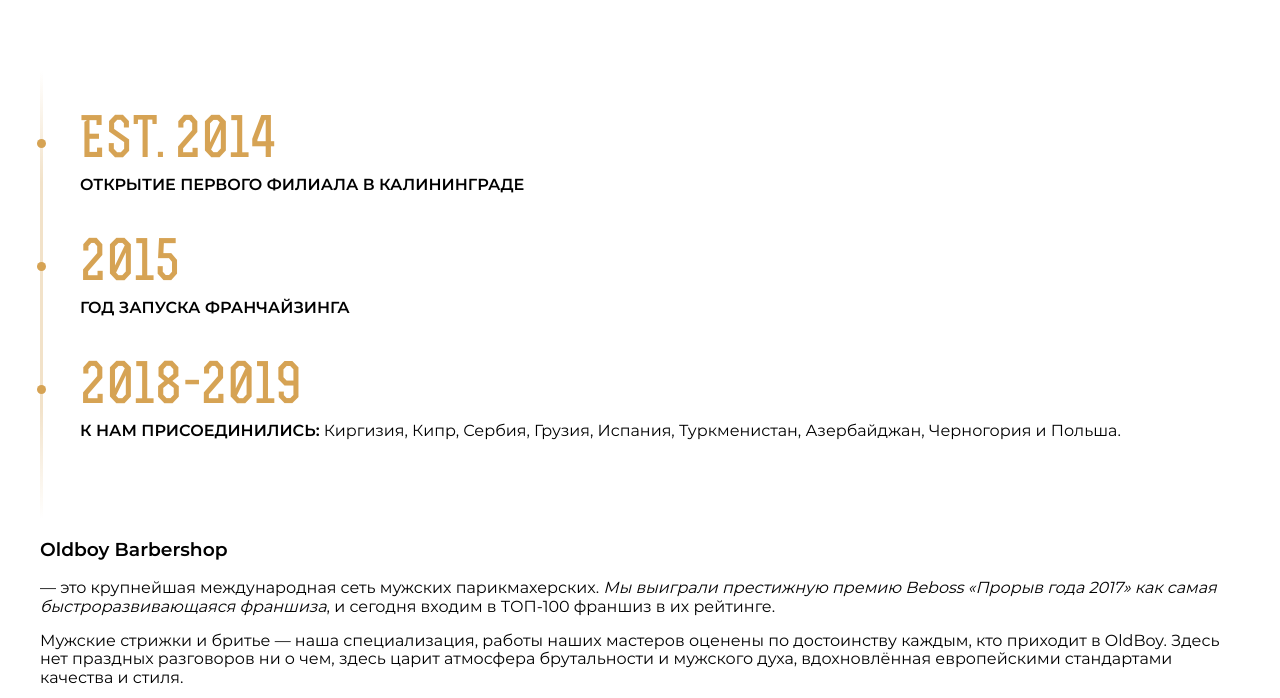
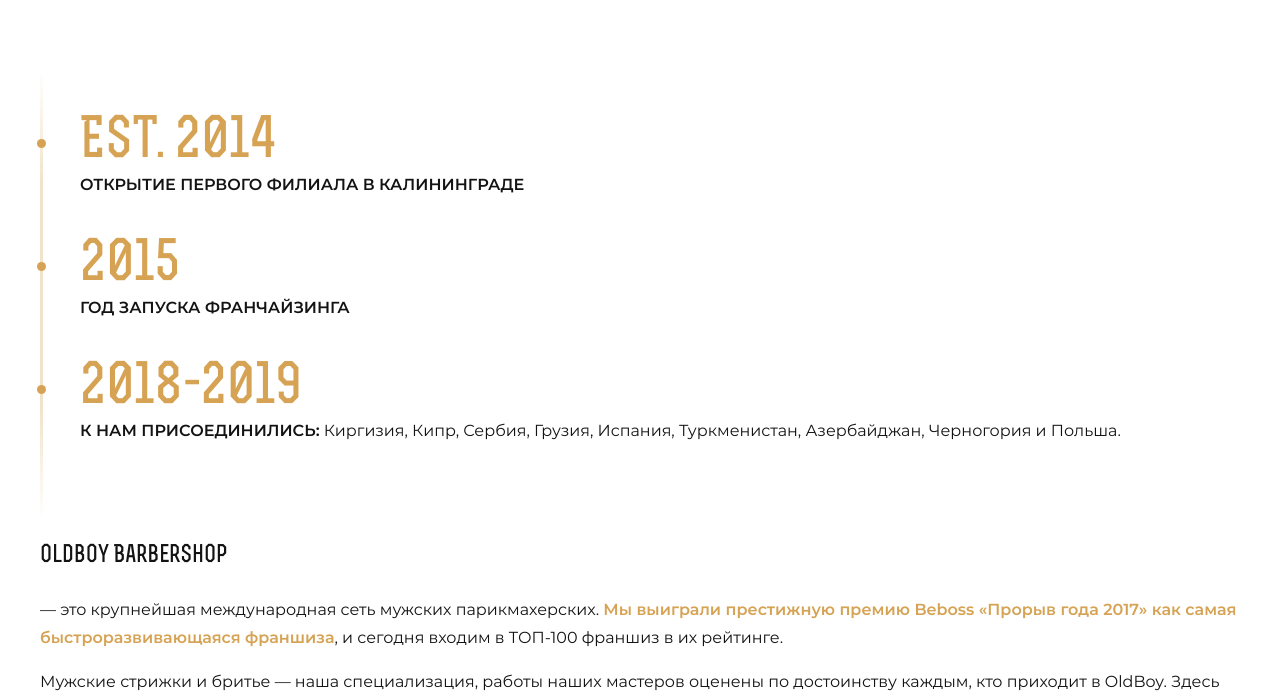
Before and after one commit to nigel-riss/ShoeShop, a website: page docs/index.html in a window 1280 px wide. Shown: the part 249-947 px from the top of the page. Drawn offline with Linux system fonts and the light colour scheme.

Commit message:
Add basic content styles

```diff
--- a/src/scss/base/_globals.scss
+++ b/src/scss/base/_globals.scss
@@ -1,5 +1,6 @@
 html {
     // typography
+    color: $dark;
     font-family: $mainFont;
     font-size: 16px;
 }
--- a/src/scss/modules/_content.scss
+++ b/src/scss/modules/_content.scss
@@ -1,3 +1,25 @@
 .content {
 
 }
+
+.content h3 {
+    // typography
+    font-family: $titleFont;
+    font-size: 1.5rem;
+}
+
+.content p {
+    // box model
+    margin: 0;
+    margin-bottom: 1em;
+
+    // typography
+    line-height: 1.75;
+}
+
+.content p em {
+    // typography
+    color: $golden;
+    font-style: normal;
+    font-weight: 700;
+}
--- a/src/scss/styles.scss
+++ b/src/scss/styles.scss
@@ -12,5 +12,7 @@
 // modules
 @import './modules/section';
 @import './modules/section-header';
+@import './modules/content';
+
+@import './modules/timeline';
 @import './modules/lamp-sum';
-@import './modules/timeline';
```
Also changed, not shown: docs/styles.css.
